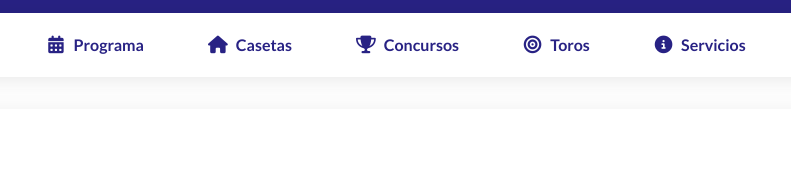
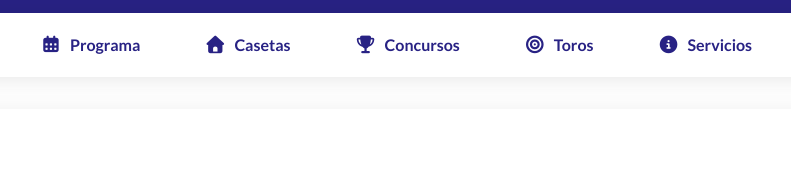
Before and after one commit to ojovirtual/feria2025, an Eleventy site: page index.md in a window 1280 px wide. Shown: the part 211-389 px from the top of the page, 252-1043 px from the left. Built offline with nearby package versions, Linux system fonts and the light colour scheme; Eleventy itself is replaced by a stand-in of ours; files that its build step writes are made by us from their sources; a web font is replaced by a local one; what markdown-it-attrs would draw is missing.

Commit message:
F9nt Wesome 7.0

```diff
--- a/_includes/layout.njk
+++ b/_includes/layout.njk
@@ -3,7 +3,7 @@
 <head>
   <meta charset="UTF-8" />
   <meta name="viewport" content="width=device-width, initial-scale=1.0" />
-  <link rel="stylesheet" href="https://cdnjs.cloudflare.com/ajax/libs/font-awesome/6.5.2/css/all.min.css">
+  <link rel="stylesheet" href="https://cdnjs.cloudflare.com/ajax/libs/font-awesome/7.0.0/css/all.min.css">
   <!-- SEO Meta Tags -->
   <title>{{ title or 'Feria de Agosto 2025 - Antequera' }}</title>
   <meta name="description" content="{{ description or 'Feria de Agosto 2025 en Antequera del 20 al 24 de agosto. Programa completo, casetas, conciertos, toros, concursos y servicios. La gran fiesta del verano antequerano.' }}" />
```
